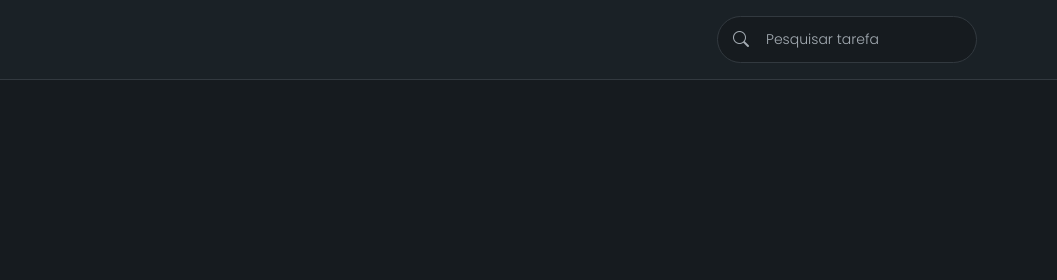
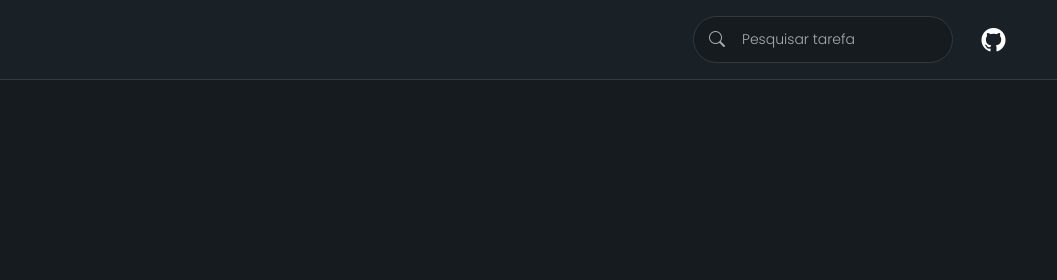
Before and after one commit to gabriel-del/ada-equipe-3, a website: page 2/index.html in a window 1280 px wide. Shown: the top 280 px of the page, 223-1280 px from the left. Drawn offline with nearby package versions, Linux system fonts and the light colour scheme.

Commit message:
add github icon

```diff
--- a/2/index.html
+++ b/2/index.html
@@ -15,9 +15,12 @@
       <div class="logo">
         <img src="assets/taskflow.svg" alt="taskflow">
       </div>
-      <div class="input-search">
-        <i class="bi bi-search"></i>
-        <input type="text" placeholder="Pesquisar tarefa" >
+      <div id="nav-right">
+        <div class="input-search">
+          <i class="bi bi-search"></i>
+          <input type="text" placeholder="Pesquisar tarefa" >
+        </div>
+        <a class="icon-link icon-link-hover bi bi-github" href="https://github.com/gabriel-del/ada-equipe-3" target="_blank"></a>
       </div>
     </header>
     <main>
--- a/2/style.css
+++ b/2/style.css
@@ -61,6 +61,14 @@ header input:focus {
   position: absolute;
   left: 1rem;
   color: rgb(165 173 180);}
+
+#nav-right {display: flex;}
+
+header a {
+  margin-left: 10%;
+  font-size: 150%;
+  color: var(--color-white);
+  text-decoration: none;}
 
 main {
   width: 100%;
```
